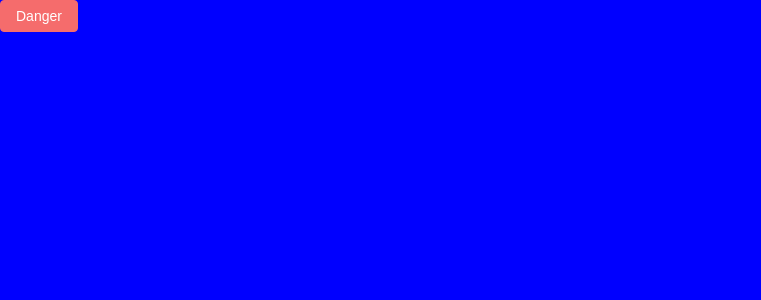
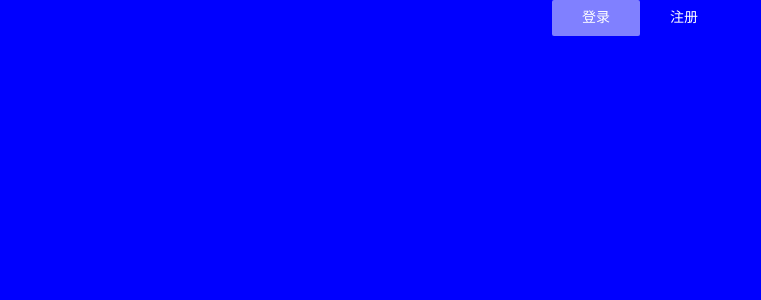
Before and after one commit to Sma11X/property-management, a Vue app: page /login in a window 1280 px wide. Shown: the top 300 px of the page, without its empty margins (0-761 px from the left). Built offline with nearby package versions, Linux system fonts and the light colour scheme.

Commit message:
login and register button toggle

```diff
--- a/components.d.ts
+++ b/components.d.ts
@@ -7,7 +7,6 @@
 
 declare module '@vue/runtime-core' {
   export interface GlobalComponents {
-    ElButton: typeof import('element-plus/es')['ElButton']
     RouterLink: typeof import('vue-router')['RouterLink']
     RouterView: typeof import('vue-router')['RouterView']
   }
--- a/src/views/login/LoginView.vue
+++ b/src/views/login/LoginView.vue
@@ -1,21 +1,56 @@
 <template>
   <div class="login">
-    <el-button type="danger">Danger</el-button>
+    <div class="login-con">
+      <ul class="menu-tab">
+        <li
+          v-for="v in MenuData"
+          :class="{current: v.current}"
+          :key="v.type"
+          @click="clickMenu(v)"
+        >
+          {{ v.txt }}
+        </li>
+      </ul>
+    </div>
   </div>
 </template>
 
-<script>
-export default {
+<script lang="ts" setup>
+import { reactive } from 'vue';
 
+const MenuData = reactive([
+  {txt: "登录", current: true, type: "login"},
+  {txt: "注册", current: false, type: "register"},
+])
+let clickMenu = (item: any) => {
+  MenuData.forEach((ele) => {
+    ele.current = false
+  })
+  item.current = true
 }
 </script>
 
 <style lang="scss">
-  .login{
+  .login {
     background-color: blue;
     height: 100%;
   }
-  html,body,#app{
+  html,body,#app {
     height: 100%;
   }
+  .menu-tab {
+    text-align: center;
+    li {
+      display: inline-block;
+      width: 88px;
+      line-height: 36px;
+      font-size: 14px;
+      color: #fff;
+      border-radius: 2px;
+      cursor: pointer;
+    }
+    .current {
+      background-color: rgba(255,255,255,.5);
+    }
+  }
 </style>
```
